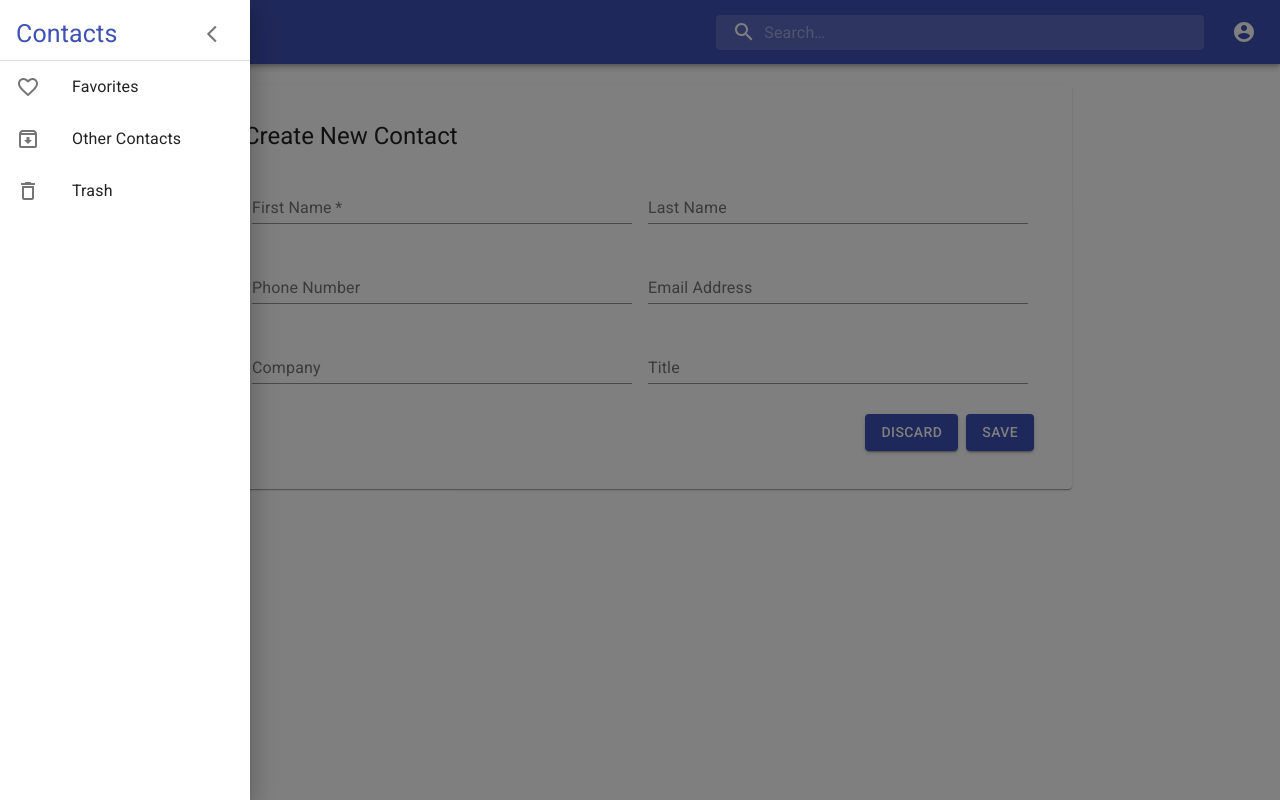
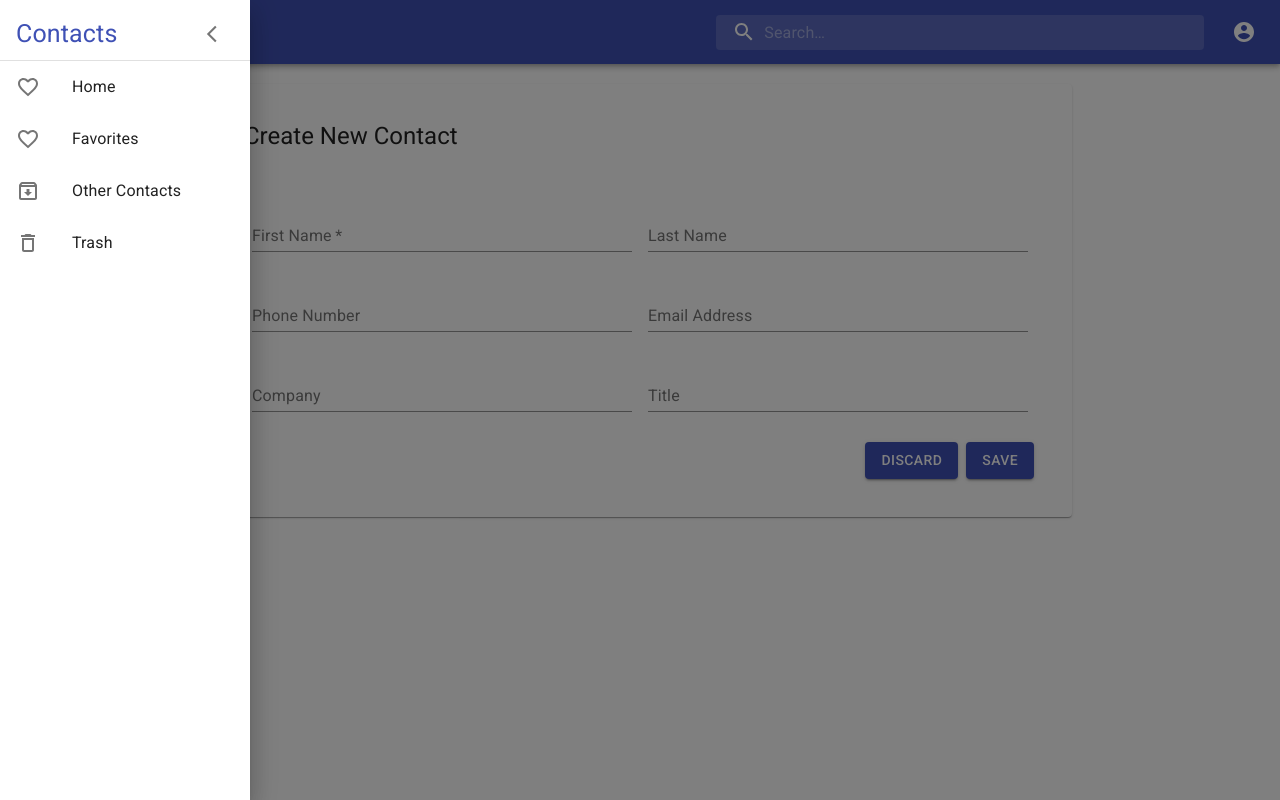
Before and after one commit to AbhishekAglave/react-contacts-app, a React (Create React App) app: page /CreateNewContact in a window 1280 px wide. Both pictures are taken after a click on the button 37 px from the left and 32 px from the top of the page. Built offline with nearby package versions, Linux system fonts and the light colour scheme.

Commit message:
add contact function added

```diff
--- a/src/App.css
+++ b/src/App.css
@@ -59,4 +59,23 @@
   right: 10px;
   display: flex;
   justify-content: right;
+  color: rgba(0, 255, 0, 0.432);
 }
+.success_msg{
+  visibility: 'visible';
+  background-color: rgba(0, 255, 0, 0.300);
+  color: green;
+  padding-left: 5px;
+  border-radius: 5px;
+}
+.success_msg button{
+  border: none;
+  outline: none;
+  background-color: transparent;
+  color: red;
+  float: right;
+  cursor: pointer;
+}
+.hidden{
+  visibility: hidden;
+}
--- a/src/components/NewContactForm.js
+++ b/src/components/NewContactForm.js
@@ -7,6 +7,7 @@ import CardActions from "@material-ui/core/CardActions";
 import CardContent from "@material-ui/core/CardContent";
 import Button from "@material-ui/core/Button";
 import { Link } from "react-router-dom";
+import { borderRadius, padding } from "@mui/system";
 
 const useStyles = makeStyles((theme) => ({
   root: {
@@ -35,6 +36,7 @@ export default function NewContactForm(props) {
   const [email, setEmail] = useState("");
   const [company, setCompany] = useState();
   const [title, setTitle] = useState();
+  const [successMsgClass, setSuccessMsgClass] = useState('hidden');
 
   function addContact(event) {
     event.preventDefault();
@@ -51,6 +53,7 @@ export default function NewContactForm(props) {
     setCompany("");
     setTitle("");
     setContactList([...contactList, newContact]);
+    setSuccessMsgClass('success_msg');
   }
 
   useEffect(() => {
@@ -64,6 +67,15 @@ export default function NewContactForm(props) {
         <CardContent>
           <Typography variant="h5" gutterBottom>
             Create New Contact
+          </Typography>
+          <Typography className={successMsgClass}>
+            Contact saved successfully
+            <button type="reset" className="close"
+             onClick={()=>{
+              setSuccessMsgClass('hidden');
+             }}
+
+            >🗙</button>
           </Typography>
           <div className="name_inputs">
             <TextField
@@ -135,11 +147,11 @@ export default function NewContactForm(props) {
               Discard
             </Button>
           </Link>
-          <Link to="/" style={{ textDecoration: "none" }}>
-            <Button type="submit" variant="contained" color="primary">
-              Save
-            </Button>
-          </Link>
+          {/* <Link to="/" style={{ textDecoration: "none" }}> */}
+          <Button type="submit" variant="contained" color="primary">
+            Save
+          </Button>
+          {/* </Link> */}
         </CardActions>
       </form>
     </Card>
--- a/src/components/PrimarySearchAppBar.js
+++ b/src/components/PrimarySearchAppBar.js
@@ -13,6 +13,7 @@ import AccountCircle from "@material-ui/icons/AccountCircle";
 import MoreIcon from "@material-ui/icons/MoreVert";
 import SwipeableTemporaryDrawer from "./SwipeableTemporaryDrawer";
 import CheckBoxIcon from "@material-ui/icons/CheckBox";
+import { Link } from "react-router-dom";
 
 const useStyles = makeStyles((theme) => ({
   grow: {
@@ -165,9 +166,11 @@ export default function PrimarySearchAppBar() {
           >
             <SwipeableTemporaryDrawer />
           </IconButton>
+          <Link to="/" style={{ textDecoration: "none", color: 'inherit' }}>
           <Typography className={classes.title} variant="h5" noWrap>
             Contacts
           </Typography>
+          </Link>
           <div className={classes.grow} />
           <div className={classes.search}>
             <div className={classes.searchIcon}>
--- a/src/components/SwipeableTemporaryDrawer.js
+++ b/src/components/SwipeableTemporaryDrawer.js
@@ -14,6 +14,7 @@ import FavoriteBorderOutlinedIcon from "@material-ui/icons/FavoriteBorderOutline
 import DeleteOutlineOutlinedIcon from "@material-ui/icons/DeleteOutlineOutlined";
 import ArchiveOutlinedIcon from "@material-ui/icons/ArchiveOutlined";
 import ArrowBackIosOutlinedIcon from "@material-ui/icons/ArrowBackIosOutlined";
+import { Link } from "react-router-dom";
 
 const useStyles = makeStyles({
   list: {
@@ -70,10 +71,18 @@ export default function SwipeableTemporaryDrawer() {
             }
           />
           <IconButton>
-            <ArrowBackIosOutlinedIcon fontSize="small"/>
+            <ArrowBackIosOutlinedIcon fontSize="small" />
           </IconButton>
         </ListItem>
         <Divider />
+        <Link to="/" style={{ textDecoration: "none", color: "inherit" }}>
+          <ListItem button>
+            <ListItemIcon>
+              <FavoriteBorderOutlinedIcon />
+            </ListItemIcon>
+            <ListItemText primary="Home" />
+          </ListItem>
+        </Link>
         <ListItem button>
           <ListItemIcon>
             <FavoriteBorderOutlinedIcon />
```
